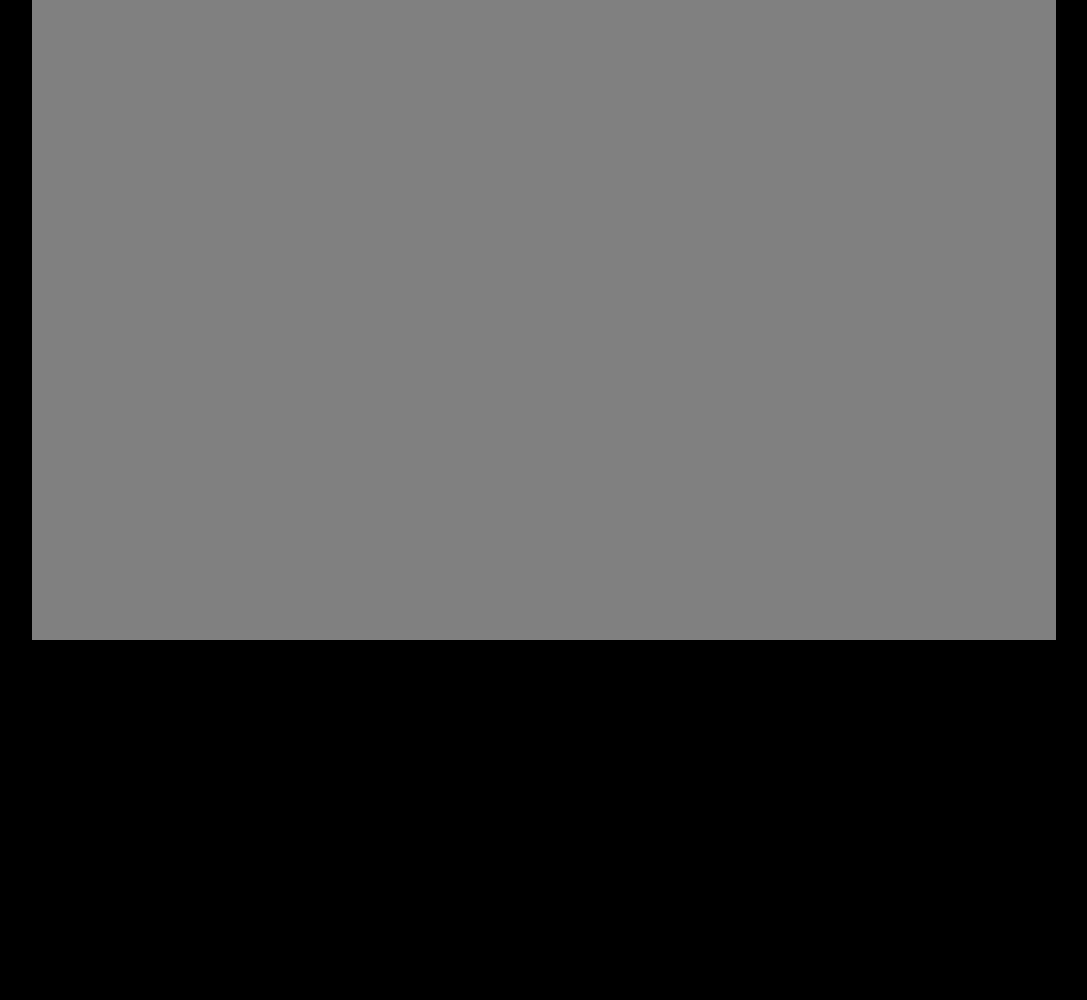
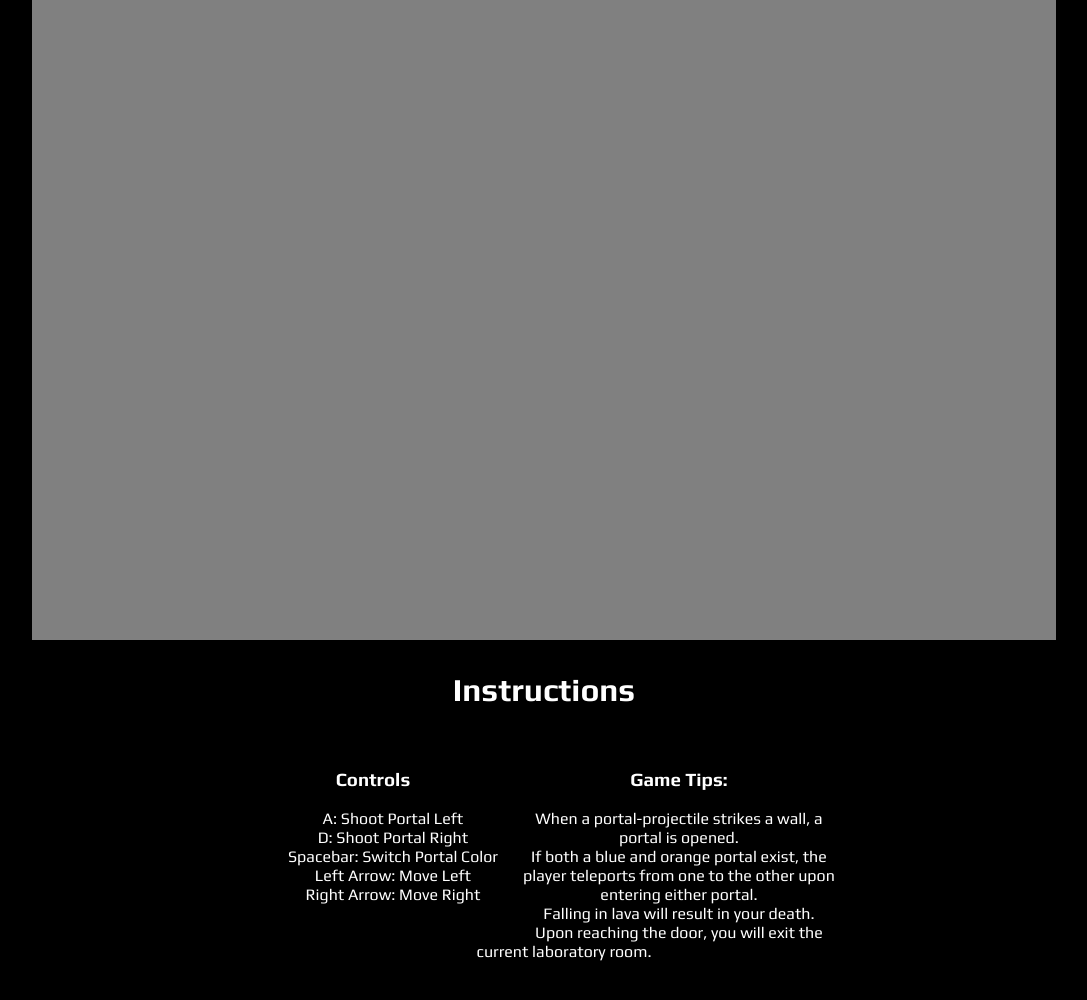
Before and after one commit to GregoryArmstrong/portal2d, a website: page index.html in a window 1280 px wide. Shown: the part 80-1080 px from the top of the page, without its empty margins (96-1183 px from the left). Before the commit the page ends 800 px from the top, so only its background shows below. Drawn offline with Linux system fonts and the light colour scheme.

Commit message:
Add styling to index.html
Added styling to index.html and index.css files. Game screen currently has controls legend
and game tips, so new players would have some idea of what to do or what's available to them.

```diff
--- a/index.css
+++ b/index.css
@@ -13,7 +13,39 @@ canvas {
   text-align: center;
 }
 
-h1 {
+.instructions-container {
+  display: block;
+  margin: auto;
+  width: 50%;
+  text-align: center;
+  padding: 10px;
+}
+
+.controls-container {
+  display: block;
+  margin: auto;
+  text-align: center;
+  float: left;
+  padding: 20px;
+}
+
+.tips-container {
+  display: block;
+  margin: auto;
+  text-align: center;
+  padding: 20px;
+}
+
+h1, h2, h3 {
+  font-family: 'Play', sans-serif;
+  color: white;
+}
+
+ul {
+  list-style: none;
+}
+
+li {
   font-family: 'Play', sans-serif;
   color: white;
 }
--- a/index.html
+++ b/index.html
@@ -11,6 +11,28 @@
     <h1>Portal 2D</h1>
     <canvas tabindex='1' id='game' width='1024px' height='640px'></canvas>
   </div>
+  <div class="instructions-container">
+    <h1>Instructions</h1>
+    <div class="controls-container">
+      <h3>Controls</h3>
+      <ul>
+        <li>A: Shoot Portal Left</li>
+        <li>D: Shoot Portal Right</li>
+        <li>Spacebar: Switch Portal Color</li>
+        <li>Left Arrow: Move Left</li>
+        <li>Right Arrow: Move Right</li>
+      </ul>
+    </div>
+    <div class="tips-container">
+      <h3>Game Tips:</h3>
+      <ul>
+        <li>When a portal-projectile strikes a wall, a portal is opened.</li>
+        <li>If both a blue and orange portal exist, the player teleports from one to the other upon entering either portal.</li>
+        <li>Falling in lava will result in your death.</li>
+        <li>Upon reaching the door, you will exit the current laboratory room.</li>
+      </ul>
+    </div>
+  </div>
   <script src="main.bundle.js"></script>
 </body>
 </html>
```
